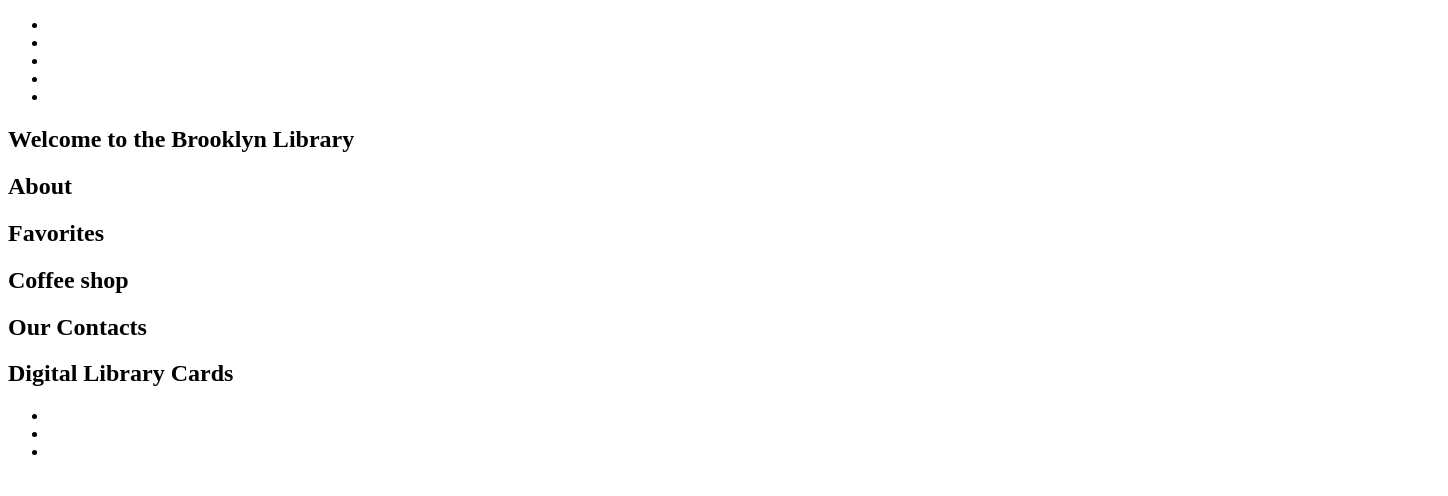
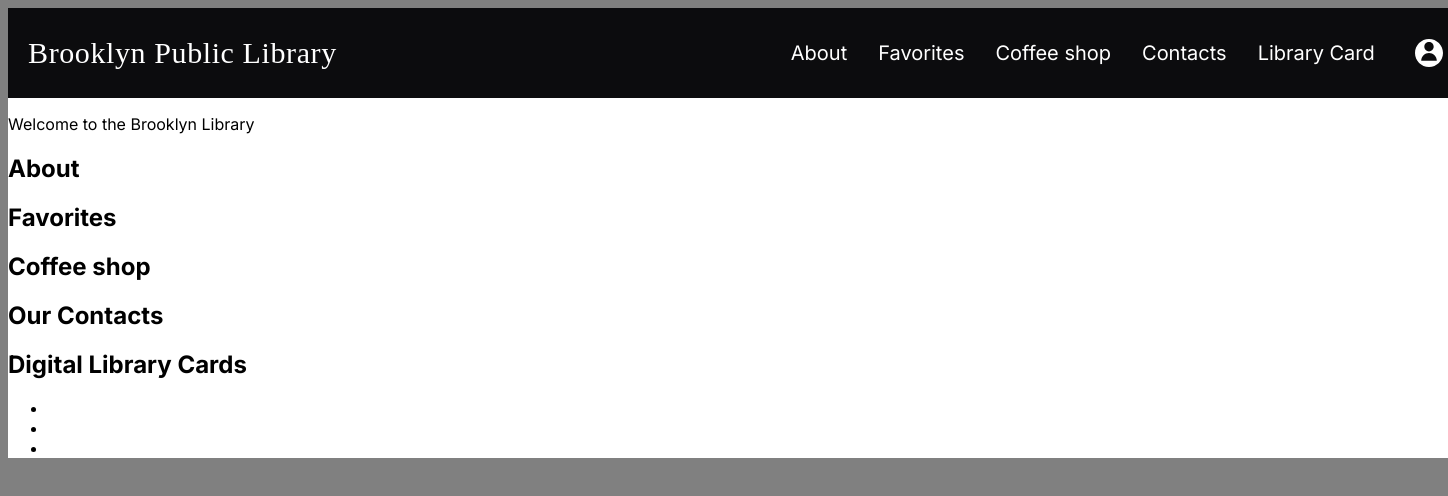
Before and after one commit to Valentyn14/Library, a plain HTML site: page library/index.html in a window 1280 px wide. Shown: the whole page, 1448 px wide, since content can reach past the window. Drawn offline with Linux system fonts and the light colour scheme; a web font is replaced by a local one.

Commit message:
feat: add header and font-family

```diff
--- a/library/css/style.css
+++ b/library/css/style.css
@@ -0,0 +1,77 @@
+html {
+  box-sizing: border-box;
+}
+*, *::before, *::after {
+  box-sizing: inherit;
+}
+
+body {
+  font-family: "Forum", cursive;
+  font-family: "Inter", sans-serif;
+
+  background-color: gray;
+  /* background-color: #ffffff; */
+  color: #000000;
+}
+
+.main_wraper {
+  width: 1440px;
+  margin: 0 auto;
+
+  background-color: #ffffff;
+}
+
+.link {
+  text-decoration: none;
+  color: #ffffff;
+}
+
+/* #region healer */
+
+.header {
+  display: flex;
+  align-items: center;
+
+  width: 100%;
+  height: 90px;
+
+  background: #0c0c0e;
+}
+
+.logo_header {
+  margin-left: 1.39%;
+
+  font-family: Forum;
+  font-size: 30px;
+  font-weight: 400;
+  line-height: 50px;
+  letter-spacing: 0.6px;
+
+  color: #ffffff;
+}
+
+.nav_header {
+  margin-left: 31.53%;
+}
+
+.list_nav_header {
+  display: flex;
+  list-style: none;
+  padding-left: 0;
+  width: 584px;
+  justify-content: space-between;
+}
+
+.item_nav_header {
+  color: #fff;
+  font-family: Inter;
+  font-size: 20px;
+  font-weight: 400;
+  line-height: 50px;
+}
+
+.icon_header {
+ margin-left: 2.78%;
+}
+
+/* #endregion */
--- a/library/index.html
+++ b/library/index.html
@@ -1,27 +1,44 @@
 <!DOCTYPE html>
 <html lang="en">
   <head>
-  <meta charset="UTF-8">
-  <meta name="viewport" content="width=device-width, initial-scale=1.0">
-  <title>Document</title>
-  <link rel="stylesheet" href="css/style.css">
+    <meta charset="UTF-8" />
+    <meta name="viewport" content="width=device-width, initial-scale=1.0" />
+    <title>Library</title>
+
+    <link rel="stylesheet" href="css/style.css" />
+    <link href="https://fonts.googleapis.com/css2?family=Forum&family=Inter:wght@400;700&display=swap" rel="stylesheet">
+
   </head>
   <body>
-  <header>
-<nav>
-<ul>
-  <li><a href=""></a></li>
-  <li><a href=""></a></li>
-  <li><a href=""></a></li>
-  <li><a href=""></a></li>
-  <li><a href=""></a></li>
+    <div class="main_wraper">
+
+      <!-- Header -->
+      <header class="header">
+        <h1 class="logo_header">Brooklyn Public Library</h1>
+        <nav class="nav_header">
+          <ul class="list_nav_header">
+            <li class="item_nav_header">
+              <a class="link" href="#">About</a>
+            </li>
+            <li class="item_nav_header">
+              <a class="link" href="#">Favorites</a>
+            </li>
+            <li class="item_nav_header">
+              <a class="link" href="#">Coffee shop</a>
+            </li>
+            <li class="item_nav_header">
+              <a class="link" href="#">Contacts</a>
+            </li>
+            <li class="item_nav_header">
+              <a class="link" href="#">Library Card</a>
+            </li>
           </ul>
         </nav>
+        <img class="icon_header" src="img/icons/icon_profile.svg" alt="Icon profile" width="28" height="28">
       </header>
 
       <main>
-<section><h1>Welcome
-to the Brooklyn Library</h1></section>
+        <section><p>Welcome to the Brooklyn Library</p></section>
         <section><h2>About</h2></section>
         <section><h2>Favorites</h2></section>
         <section><h2>Coffee shop</h2></section>
@@ -36,5 +53,6 @@
           <li><a href=""></a></li>
         </ul>
       </footer>
+    </div>
   </body>
 </html>
```
Also changed, not shown: library/img/icons/icon_profile.svg (added). Lines whose indentation alone changed are shown as unchanged.
